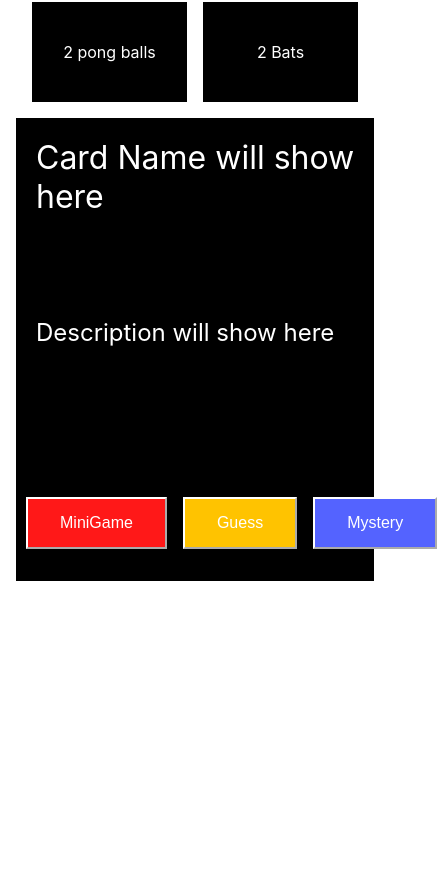
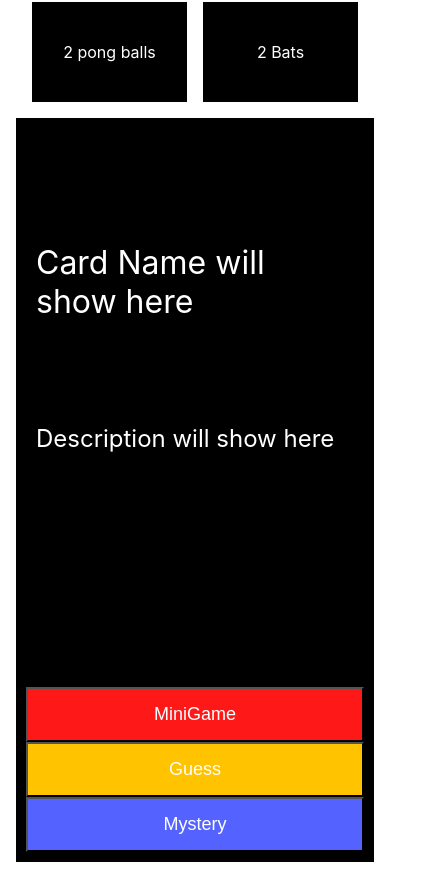
Before and after one commit to awinton64/olympic-cup, a React (Create React App) app: page / in a window 390 px wide. Shown: the part 499-1377 px from the top of the page, 437 px wide, since content can reach past the window. Before the commit the page ends 1096 px from the top, so only its background shows below. Built offline with nearby package versions, Linux system fonts and the light colour scheme.

Commit message:
re-arranged game buttons for mobile view

```diff
--- a/src/App.css
+++ b/src/App.css
@@ -38,8 +38,6 @@
 
   .explicit-btn:hover {background-color: #ECECEC}
 
-  .explicit-btn:active {background-color: #FF8E00}
-
   .grid-container-gp-btn {
     display: grid;
     grid-template-columns: repeat(2, 1fr);
@@ -74,7 +72,6 @@
     display: grid;
     grid-template-rows: 3fr 1fr;
     grid-template-columns: 1fr;
-    /* grid-template-columns: repeat(1, 1fr); */
     color: white;
     background-color: rgb(0, 0, 0);
     padding: 10px;
@@ -83,7 +80,6 @@
 
   .card-display {
     display: grid;
-    /* grid-auto-rows: minmax(300px, auto); */
     grid-template-rows: 1fr 3fr;
     grid-template-columns: 1fr;
     padding: 10px;
@@ -101,8 +97,8 @@
 
   .grid-container-game-btn-nested {
     display: grid;
-    grid-template-columns: repeat(3, 1fr);
-    grid-gap: 1em;
+    /* grid-template-columns: repeat(3, calc(100% / 3)); */
+    /* grid-gap: 1em; */
     margin-top: 1em;
   }
 
@@ -118,11 +114,12 @@
 
   .button {
     padding: 15px 32px;
-    text-align: center;
-    font-size: 16px;
+    font-size: large;
     cursor: pointer;
     color: white;
-    border-color: white;
+    border-color: rgb(0, 0, 0);
+    justify-content: center;
+    align-items: center;
   }
 
   .miniGame-btn {
@@ -137,6 +134,6 @@
     background-color: #5463FF;
   }
 
-  .button:hover {background-color: #ECECEC}
+  /* .button:hover {background-color: #ECECEC} */
 
-  .button:active {background-color: #3e8e41}
+  /* .button:active {background-color: #3e8e41} */
```
